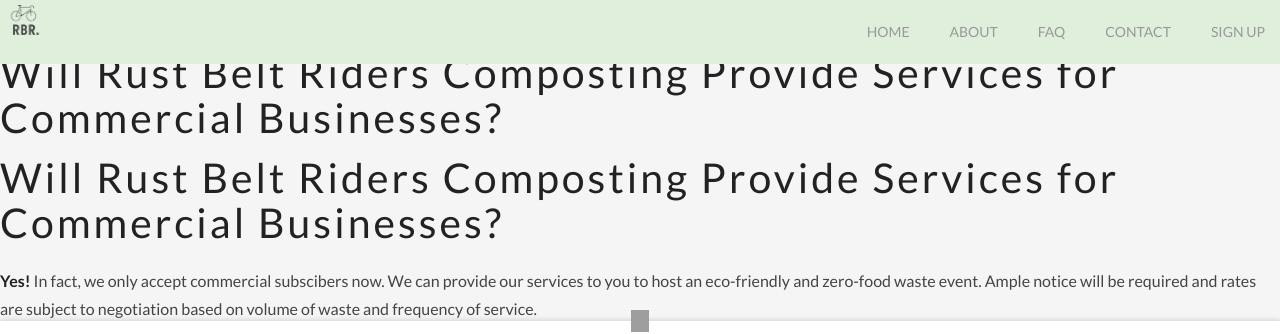
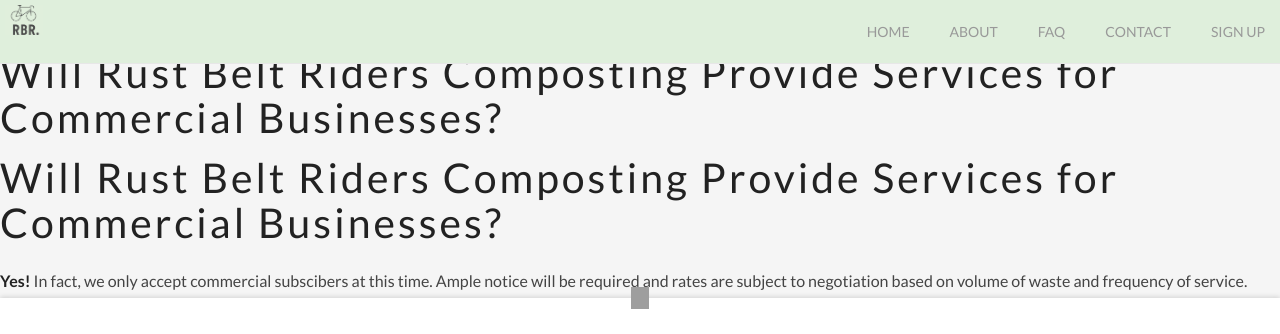
Before and after one commit to rbr-cleveland/rbr-cleveland.github.io, a Jekyll site: the page built from _posts/faq/2015-07-11-will-rust-belt-riders-composting-provide-services-for-commercial-businesses.md, in a window 1280 px wide and 900 px high, cut to the strip 0-334 px from the top of the window. Built offline with Jekyll 4.4.1, drawn with Linux system fonts in a browser that asks for light colours; nearby versions of some CDN libraries; grey boxes are pictures that could not be loaded.

Commit message:
Updated 2015-07-11-will-rust-belt-riders-composting-provide-services-for-commercial-businesses.md

```diff
--- a/_posts/faq/2015-07-11-will-rust-belt-riders-composting-provide-services-for-commercial-businesses.md
+++ b/_posts/faq/2015-07-11-will-rust-belt-riders-composting-provide-services-for-commercial-businesses.md
@@ -7,4 +7,5 @@
 ---
 
 
-**Yes!** In fact, we only accept commercial subscibers now. We can provide our services to you to host an eco-friendly and zero-food waste event. Ample notice will be required and rates are subject to negotiation based on volume of waste and frequency of service.
+
+**Yes!** In fact, we only accept commercial subscibers at this time. Ample notice will be required and rates are subject to negotiation based on volume of waste and frequency of service.
```
